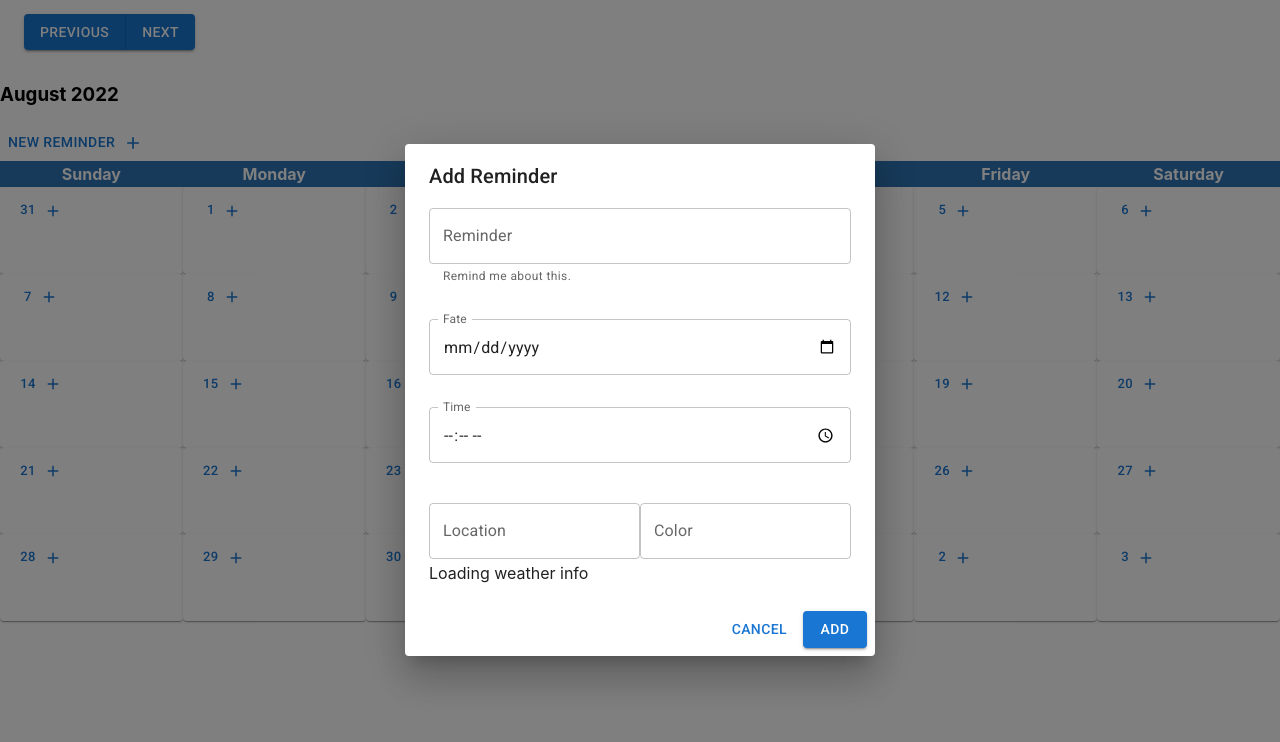
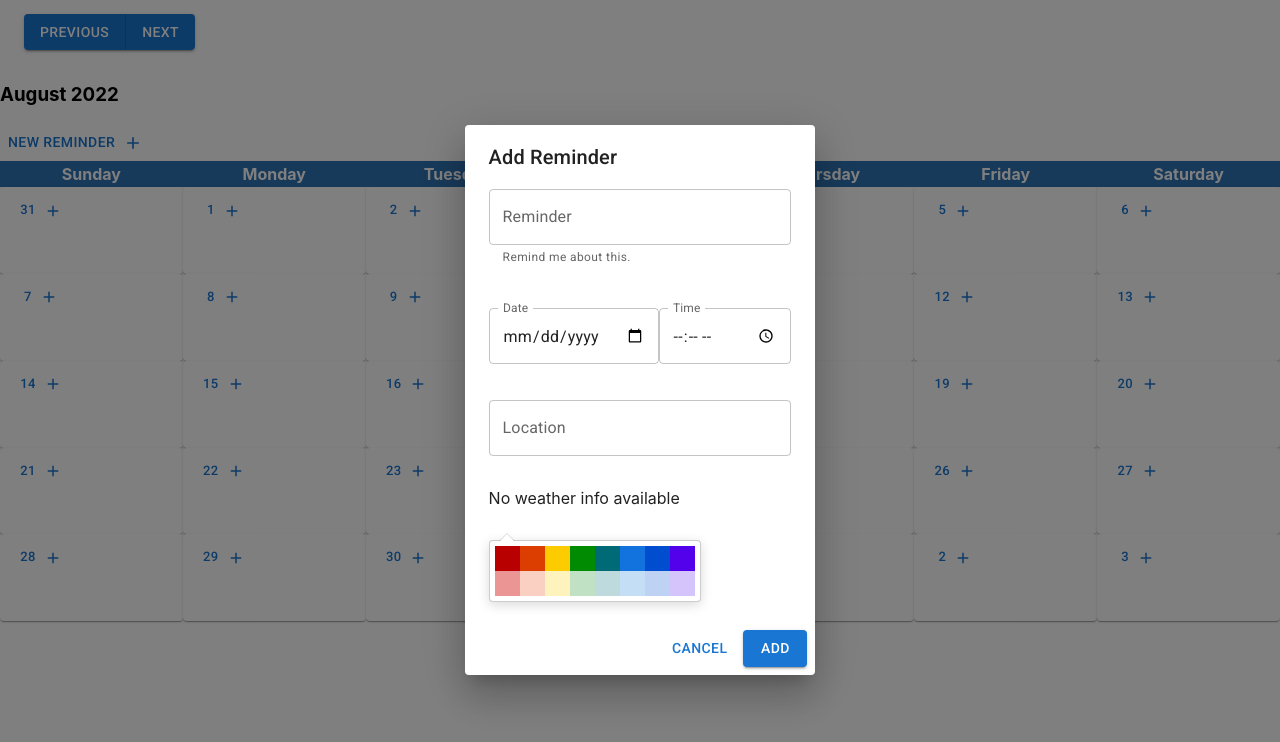
Before and after one commit to Guilheeeeeeerme/my-full-calendar-react, a React (Create React App) app: page / in a window 1280 px wide. Both pictures are taken after a click on the button "NEW REMINDER". Shown: the top 742 px of the page. Built offline with nearby package versions, Linux system fonts and the light colour scheme.

Commit message:
Equal styling for add and edit

```diff
--- a/package.json
+++ b/package.json
@@ -14,6 +14,7 @@
     "gh-pages": "^4.0.0",
     "moment": "^2.29.4",
     "react": "^18.2.0",
+    "react-color": "^2.19.3",
     "react-dom": "^18.2.0",
     "react-router-dom": "6",
     "react-scripts": "5.0.1",
--- a/src/my-full-calendar/components/add-reminder/add-reminder.component.jsx
+++ b/src/my-full-calendar/components/add-reminder/add-reminder.component.jsx
@@ -1,6 +1,7 @@
 import { Button, DialogActions, DialogContent, DialogTitle, FormControl, FormHelperText, Grid, Stack, TextField } from '@mui/material';
 import Dialog from '@mui/material/Dialog';
 import { Component } from 'react';
+import { GithubPicker } from 'react-color';
 import { addReminder } from '../../services/reminder.service';
 import { ReminderWeatherInfo } from '../reminder-weather-info/reminder-weather-info.component';
 
@@ -59,6 +60,13 @@ export class AddReminder extends Component {
         });
     };
 
+    handleColorChange = (event) => {
+        this.setState({
+            ...this.state,
+            color: event.hex,
+        });
+    };
+
     render() {
         const { name, date, time, location, color } = this.state;
         const { open } = this.props;
@@ -80,8 +88,10 @@ export class AddReminder extends Component {
                                 <FormHelperText id="reminder-helper-text">Remind me about this.</FormHelperText>
                             </FormControl>
 
+                            <Grid>
+
                                 <TextField id="date-input" aria-describedby="Reminder Date" margin='dense'
-                                value={date} name='date' type="date" label="Fate"
+                                    value={date} name='date' type="date" label="Date"
                                     InputLabelProps={{
                                         shrink: true,
                                     }}
@@ -96,23 +106,23 @@ export class AddReminder extends Component {
                                     inputProps={{ ...this.inputProps.time }}
                                     onChange={(e) => { this.handleChange(e) }} />
 
-                            <Grid>
+                            </Grid>
 
                             <TextField id="location-input" aria-describedby="Reminder Location" margin='dense'
                                 value={location} name='location' label="Location"
                                 inputProps={{ ...this.inputProps.location }}
                                 onChange={(e) => { this.handleChange(e) }} />
 
-                                <TextField id="color-input" aria-describedby="Reminder Color" margin='dense'
+                            <ReminderWeatherInfo reminder={reminder} />
+
+                            <GithubPicker id="color-input" aria-describedby="Reminder Color" margin='dense'
                                 value={color} name='color' label="Color"
                                 inputProps={{ ...this.inputProps.color }}
-                                    onChange={(e) => { this.handleChange(e) }} />
+                                onChange={(e) => { this.handleColorChange(e) }} />
 
-                            </Grid>
 
                         </Stack>
 
-                        <ReminderWeatherInfo reminder={reminder} />
 
                     </DialogContent>
                     <DialogActions>
--- a/src/my-full-calendar/components/calendar-date-reminder/calendar-date-reminder.component.jsx
+++ b/src/my-full-calendar/components/calendar-date-reminder/calendar-date-reminder.component.jsx
@@ -8,9 +8,10 @@ export class CalendarDateReminder extends Component {
 
         return (
             <div className="CalendarDateReminderContainer"
+                style={{ color: reminder.color }}
                 onClick={onSelectReminder}
                 key={reminder.id}>
-                {reminder.time} - {reminder.name} - <ReminderWeatherInfo reminder={reminder} />
+                {reminder.time} - {reminder.name}
             </div>
         )
     }
--- a/src/my-full-calendar/components/edit-reminder/edit-reminder.component.jsx
+++ b/src/my-full-calendar/components/edit-reminder/edit-reminder.component.jsx
@@ -2,6 +2,7 @@ import DeleteIcon from '@mui/icons-material/Delete';
 import { Button, DialogActions, DialogContent, DialogTitle, FormControl, FormHelperText, Grid, Stack, TextField } from '@mui/material';
 import Dialog from '@mui/material/Dialog';
 import { Component } from 'react';
+import { GithubPicker } from 'react-color';
 import { deleteReminder, updateReminder } from '../../services/reminder.service';
 import { ReminderWeatherInfo } from '../reminder-weather-info/reminder-weather-info.component';
 
@@ -59,6 +60,13 @@ export class EditReminder extends Component {
         });
     };
 
+    handleColorChange = (event) => {
+        this.setState({
+            ...this.state,
+            color: event.hex,
+        });
+    };
+
     handleDelete = () => {
         const { id, name, date, time, location, color } = this.state;
         const { onDelete } = this.props;
@@ -90,8 +98,10 @@ export class EditReminder extends Component {
                                 <FormHelperText id="reminder-helper-text">Remind me about this.</FormHelperText>
                             </FormControl>
 
+                            <Grid>
+
                                 <TextField id="date-input" aria-describedby="Reminder Date" margin='dense'
-                                value={date} name='date' type="date" label="Fate"
+                                    value={date} name='date' type="date" label="Date"
                                     InputLabelProps={{
                                         shrink: true,
                                     }}
@@ -106,23 +116,23 @@ export class EditReminder extends Component {
                                     inputProps={{ ...this.inputProps.time }}
                                     onChange={(e) => { this.handleChange(e) }} />
 
-                            <Grid>
+                            </Grid>
 
                             <TextField id="location-input" aria-describedby="Reminder Location" margin='dense'
                                 value={location} name='location' label="Location"
                                 inputProps={{ ...this.inputProps.location }}
                                 onChange={(e) => { this.handleChange(e) }} />
 
-                                <TextField id="color-input" aria-describedby="Reminder Color" margin='dense'
+                            <ReminderWeatherInfo reminder={reminder} />
+
+                            <GithubPicker id="color-input" aria-describedby="Reminder Color" margin='dense'
                                 value={color} name='color' label="Color"
                                 inputProps={{ ...this.inputProps.color }}
-                                    onChange={(e) => { this.handleChange(e) }} />
+                                onChange={(e) => { this.handleColorChange(e) }} />
 
-                            </Grid>
 
                         </Stack>
 
-                        <ReminderWeatherInfo reminder={reminder} />
 
                     </DialogContent>
                     <DialogActions>
--- a/src/my-full-calendar/components/reminder-weather-info/reminder-weather-info.component.jsx
+++ b/src/my-full-calendar/components/reminder-weather-info/reminder-weather-info.component.jsx
@@ -22,7 +22,7 @@ export class ReminderWeatherInfo extends Component {
     loadForecast() {
         const { reminder } = this.props
 
-        this.abort();
+        this.abortController?.abort();
 
         if (reminder?.location) {
 
@@ -42,23 +42,19 @@ export class ReminderWeatherInfo extends Component {
 
     componentDidUpdate(prevProps) {
         // Typical usage (don't forget to compare props):
-        if (this.props.reminder.location !== prevProps.reminder.location) {
+        if (this.props.reminder.location !== prevProps.reminder.location
+            || this.props.reminder.date !== prevProps.reminder.date) {
             this.loadForecast();
         }
     }
 
     componentWillUnmount() {
-        this.abort();
-    }
-
-    abort() {
         this.abortController?.abort();
-        this.abortController = null;
     }
 
     render() {
         const { forecast } = this.state;
-        let weather = this.abortController ? 'Loading weather info' : 'No Weather Info';
+        let weather = '';
 
         if (forecast && forecast.main) {
             weather += `${forecast.main ? forecast.main?.temp + ' °C.' : ''}`;
@@ -66,6 +62,8 @@ export class ReminderWeatherInfo extends Component {
             if (forecast.main && forecast.main.temp_min && forecast.main.temp_max) {
                 weather += ` Min ${forecast.main.temp_min} °C, Max ${forecast.main.temp_max} °C`;
             }
+        } else {
+            weather = 'No weather info available'
         }
 
         return (
```
Also changed, not shown: src/my-full-calendar/components/monthly-calendar/monthly-calendar.styles.scss (+0 -7 lines), 2 other files (tests, documents, lock files or other folders). Lines whose indentation alone changed are shown as unchanged.
